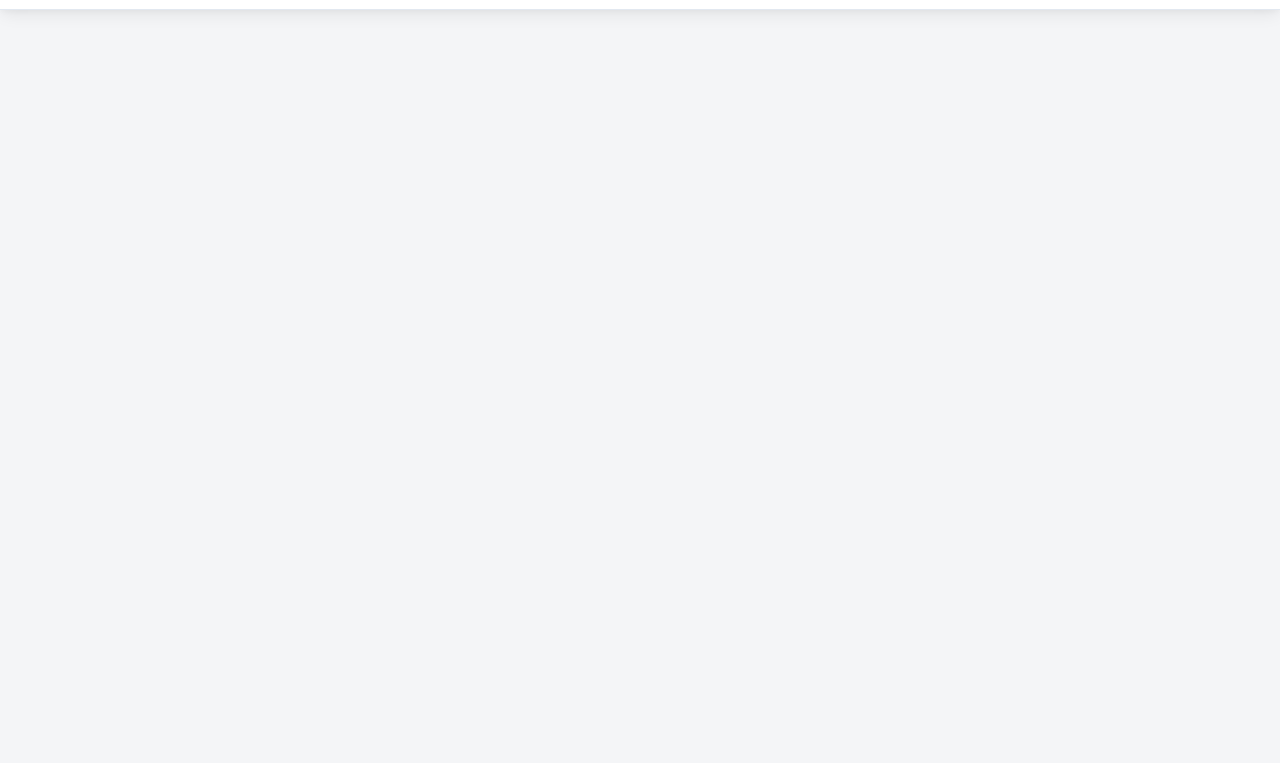
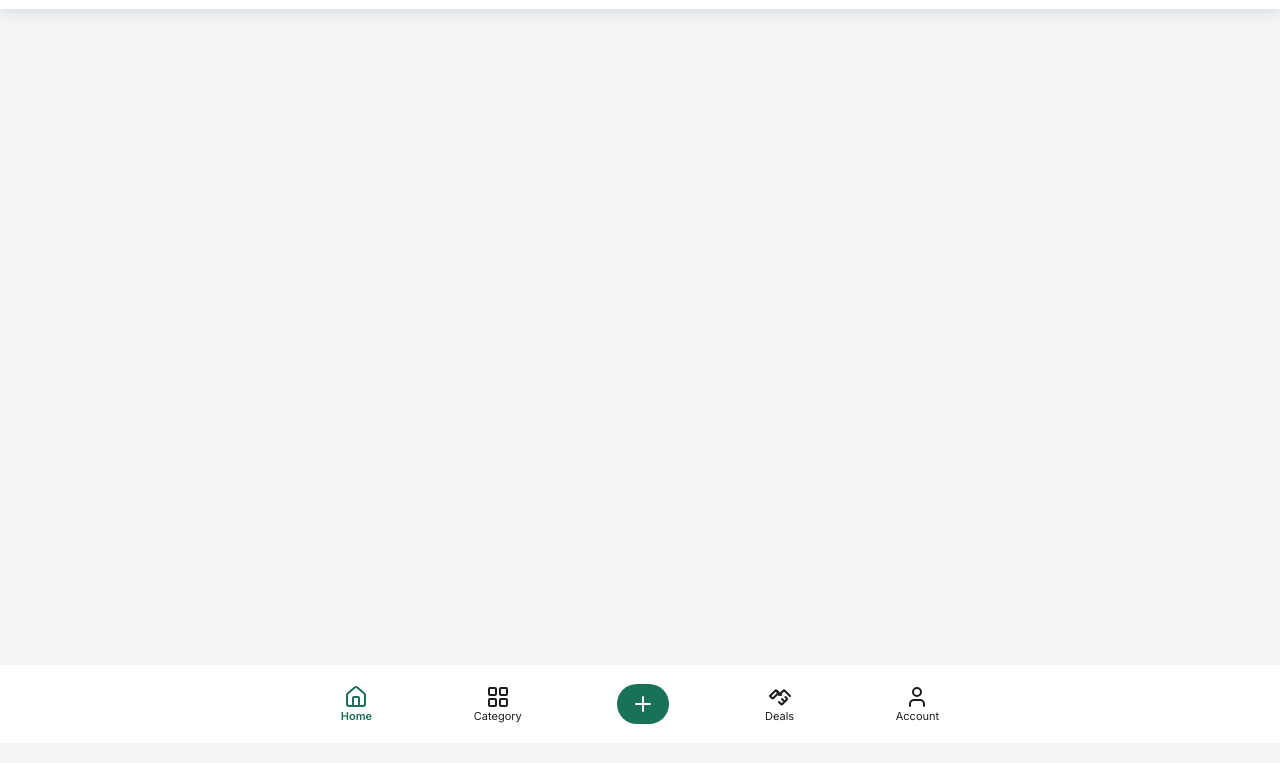
Before and after one commit to Archklein/PICTO, a plain HTML site: page index.html in a window 1280 px wide. Shown: the part 57-820 px from the top of the page. Drawn offline with Linux system fonts and the light colour scheme.

Commit message:
Added bottom navigation

```diff
--- a/index.html
+++ b/index.html
@@ -52,5 +52,106 @@
         <a href="#">PCT Website</a>
       </div>
     </nav>
+
+    <nav class="nav_bottom">
+      <div class="nav_bot_div">
+        <a href="#" class="nav_item active">
+          <svg
+            xmlns="http://www.w3.org/2000/svg"
+            width="24"
+            height="24"
+            viewBox="0 0 24 24"
+            fill="none"
+            stroke="currentColor"
+            stroke-width="2"
+            stroke-linecap="round"
+            stroke-linejoin="round"
+            class="lucide lucide-house preview-icon"
+          >
+            <path d="M15 21v-8a1 1 0 0 0-1-1h-4a1 1 0 0 0-1 1v8" />
+            <path
+              d="M3 10a2 2 0 0 1 .709-1.528l7-6a2 2 0 0 1 2.582 0l7 6A2 2 0 0 1 21 10v9a2 2 0 0 1-2 2H5a2 2 0 0 1-2-2z"
+            />
+          </svg>
+          <span>Home</span>
+        </a>
+        <a href="#" class="nav_item">
+          <svg
+            width="24"
+            height="24"
+            viewBox="0 0 24 24"
+            fill="none"
+            stroke="currentColor"
+            stroke-width="2"
+            stroke-linecap="round"
+            stroke-linejoin="round"
+          >
+            <rect x="3" y="3" width="7" height="7" rx="1"></rect>
+            <rect x="14" y="3" width="7" height="7" rx="1"></rect>
+            <rect x="14" y="14" width="7" height="7" rx="1"></rect>
+            <rect x="3" y="14" width="7" height="7" rx="1"></rect>
+          </svg>
+          <span>Category</span>
+        </a>
+        <a href="#" class="nav_item add">
+          <svg
+            xmlns="http://www.w3.org/2000/svg"
+            width="24"
+            height="24"
+            viewBox="0 0 24 24"
+            fill="none"
+            stroke="currentColor"
+            stroke-width="2"
+            stroke-linecap="round"
+            stroke-linejoin="round"
+            class="lucide lucide-plus preview-icon"
+          >
+            <path d="M5 12h14" />
+            <path d="M12 5v14" />
+          </svg>
+        </a>
+        <a href="#" class="nav_item">
+          <svg
+            width="24"
+            height="24"
+            viewBox="0 0 24 24"
+            fill="none"
+            stroke="currentColor"
+            stroke-width="2"
+            stroke-linecap="round"
+            stroke-linejoin="round"
+          >
+            <path
+              d="m11 17 2 2a1 1 0 0 0 1.4 0l4.3-4.3a1 1 0 0 0 0-1.4l-1.3-1.3"
+            ></path>
+            <path d="m14 14 2.5 2.5"></path>
+            <path d="M22 11l-5.3-5.3a1 1 0 0 0-1.4 0L11 10"></path>
+            <path d="M2 11l5.3-5.3a1 1 0 0 1 1.4 0L13 10"></path>
+            <path
+              d="M2 11l2 2a1 1 0 0 0 1.4 0l4.3-4.3a1 1 0 0 0 0-1.4L8.4 6"
+            ></path>
+          </svg>
+          <span>Deals</span>
+        </a>
+        <a href="#" class="nav_item">
+          <svg
+            xmlns="http://www.w3.org/2000/svg"
+            width="24"
+            height="24"
+            viewBox="0 0 24 24"
+            fill="none"
+            stroke="currentColor"
+            stroke-width="2"
+            stroke-linecap="round"
+            stroke-linejoin="round"
+            class="lucide lucide-user preview-icon"
+          >
+            <path d="M19 21v-2a4 4 0 0 0-4-4H9a4 4 0 0 0-4 4v2" />
+            <circle cx="12" cy="7" r="4" />
+          </svg>
+          <span>Account</span>
+        </a>
+      </div>
+    </nav>
   </body>
 </html>
--- a/style.css
+++ b/style.css
@@ -35,6 +35,8 @@ a:active {
 body {
   font-size: 1.6rem; /* 16px */
   background-color: #f4f5f7;
+  padding-bottom: 7rem;
+  height: 100vh;
 }
 
 html {
@@ -51,7 +53,8 @@ html {
   flex-direction: row;
   align-items: center;
   justify-content: space-between;
-  position: relative;
+  position: sticky;
+  top: 0;
   z-index: 100;
   width: 100%;
   padding: 1.2rem 1.6rem;
@@ -125,7 +128,7 @@ html {
   top: 100%;
   left: 0;
   width: 100vw;
-  height: 100vh;
+  height: calc(100dvh - 100%);
   background-color: rgba(0, 0, 0, 0.057);
   z-index: 98;
 
@@ -142,3 +145,67 @@ html {
   visibility: visible;
   pointer-events: auto;
 }
+
+.nav_bottom {
+  width: 100%;
+  display: flex;
+  align-items: center;
+  justify-content: center;
+
+  background-color: var(--card-bg);
+  position: fixed;
+  bottom: 0;
+  padding-top: 0.8rem;
+  padding-bottom: calc(0.8rem + env(safe-area-inset-bottom, 0px));
+
+  .nav_bot_div {
+    padding: 0.6rem 0;
+    width: 100%;
+    display: flex;
+    align-items: center;
+    justify-content: space-around;
+    max-width: 700px;
+
+    .nav_item {
+      display: flex;
+      flex-direction: column;
+      align-items: center;
+      text-decoration: none;
+      font-size: 1.1rem;
+      color: var(--text-dark);
+      padding: 0.6rem;
+      transition: color 0.2s var(--ease-apple);
+    }
+
+    .nav_item:hover {
+      color: #197158;
+    }
+    .nav_item:active {
+      color: #1f8b6d;
+    }
+
+    .add {
+      background-color: var(--color-accent);
+      color: #ffffff;
+      padding: 0.8rem 1.4rem;
+      border-radius: 2rem;
+      font-weight: 700;
+      transition: 0.35s var(--ease-apple);
+    }
+
+    .add:hover {
+      background-color: #1c7b60;
+      transform: translateY(-1px);
+      color: var(--text-light);
+    }
+    .add:active {
+      background-color: #1f8b6d;
+      transform: translateY(-1px);
+    }
+
+    .active {
+      color: var(--color-accent);
+      font-weight: 600;
+    }
+  }
+}
```
